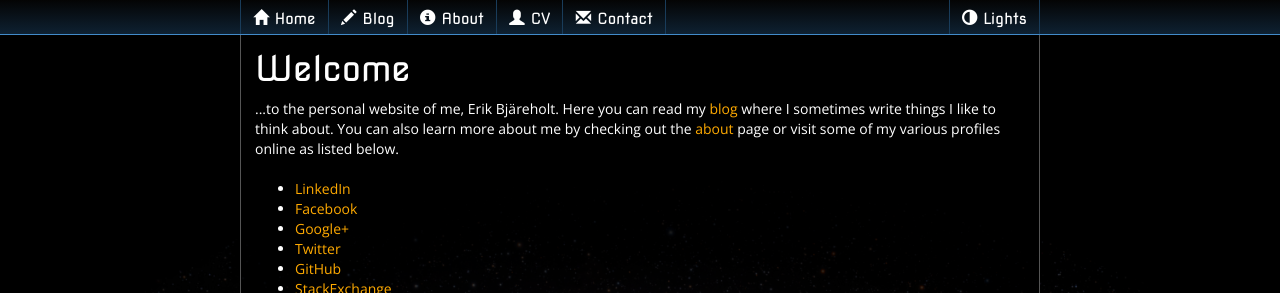
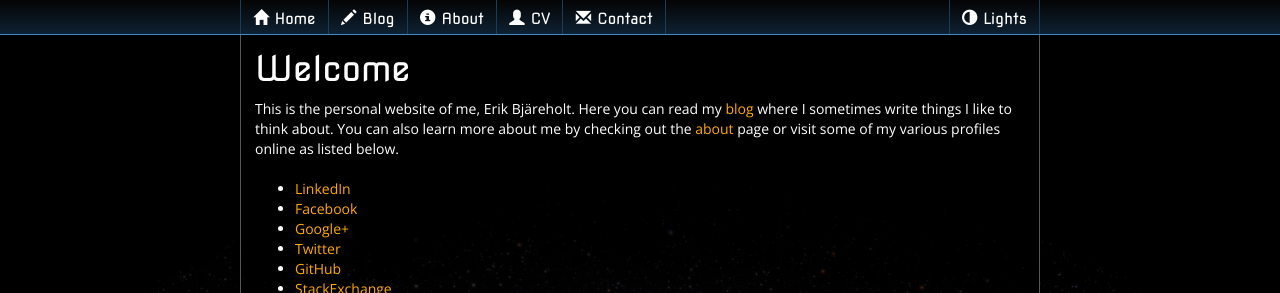
Before and after one commit to ErikBjare/ErikBjare.github.io, a Jekyll site: the page built from index.html, in a window 1280 px wide. Shown: the top 293 px of the page. Built offline with Jekyll 4.4.1, drawn with Linux system fonts in a browser that asks for light colours; nearby versions of some CDN libraries; Markdown is read by kramdown in place of the engine named in the settings.

Commit message:
Fixed first sentence

```diff
--- a/index.html
+++ b/index.html
@@ -4,7 +4,7 @@ title: Home
 ---
         <div class="section" id="home">
             <h1>Welcome</h1>
-            ...to the personal website of me, Erik Bj&auml;reholt. Here you can read my <a href="/blog">blog</a> where I sometimes write things I like <!-- (or feel obliged) --> to think about. You can also learn more about me by checking out the <a href="/about/">about</a> page or visit some of my various profiles online as listed below.
+            This is the personal website of me, Erik Bj&auml;reholt. Here you can read my <a href="/blog">blog</a> where I sometimes write things I like <!-- (or feel obliged) --> to think about. You can also learn more about me by checking out the <a href="/about/">about</a> page or visit some of my various profiles online as listed below.
             <br><br>
 
             <ul>
```
